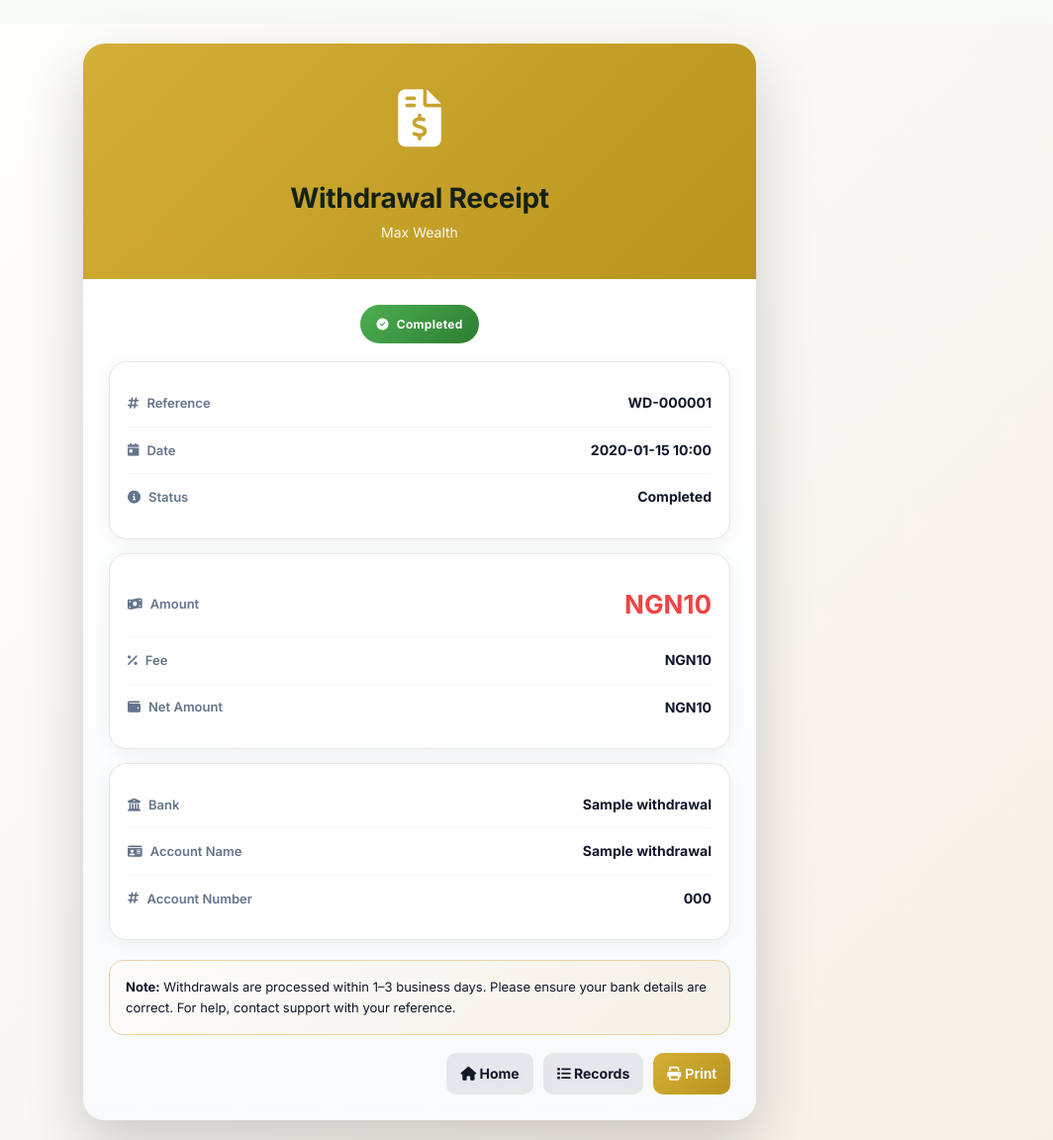
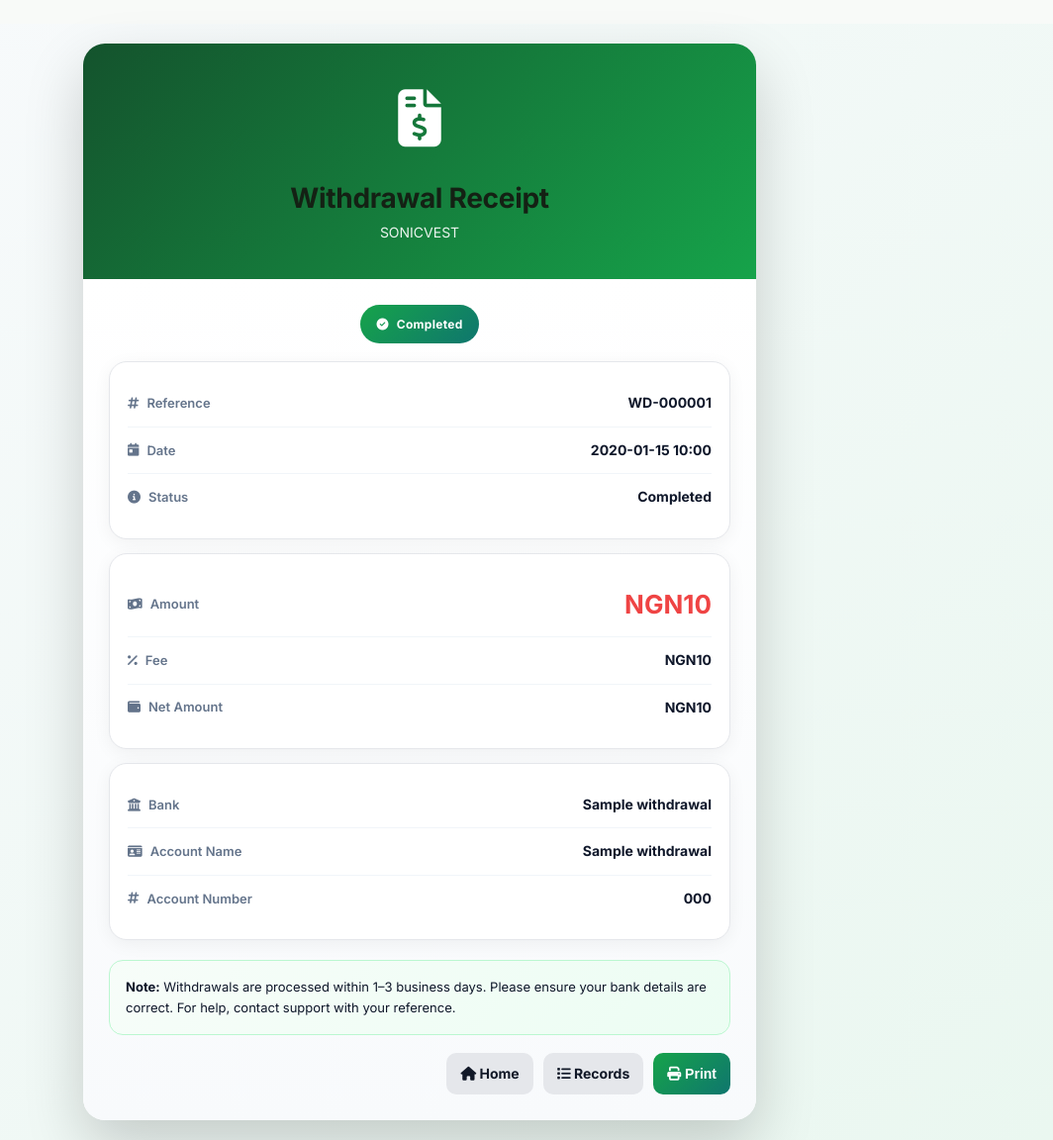
Before and after one commit to zinsu-moni/sonicvest, a Flask app: page /withdrawal/receipt/1 in a window 1280 px wide. Shown: the whole page at 99% size, without its empty margins (216-1280 px from the left). Run offline with Flask 3, Linux system fonts and the light colour scheme; the visitor is signed in with stand-in values (Sample User, id 1); tables that the repository leaves empty hold one stand-in row (values such as "Sample post"); some libraries are stand-ins or nearby versions.

Commit message:
Update business name in withdrawal receipt and enhance styling for improved aesthetics
Co-authored-by: Copilot <copilot@github.com>

```diff
--- a/app.py
+++ b/app.py
@@ -2416,7 +2416,7 @@ def withdrawal_receipt(withdrawal_id):
         user=user,
         withdrawal=withdrawal,
         transaction=txn,
-        business_name='Max Wealth',
+        business_name='SONICVEST',
         current_time=datetime.now()
     )
 
--- a/templates/withdrawal/receipt.html
+++ b/templates/withdrawal/receipt.html
@@ -8,7 +8,7 @@
 
 	.receipt-page {
 		font-family: 'Inter', sans-serif;
-		background: linear-gradient(135deg, #FFFFFF 0%, #F5F1E8 100%);
+		background: linear-gradient(135deg, #F8FAFC 0%, #EAF7F0 100%);
 		min-height: 100vh;
 		padding: 20px;
 	}
@@ -23,7 +23,7 @@
 	}
 
 	.receipt-header {
-		background: linear-gradient(135deg, #D4AF37 0%, #B8941E 100%);
+		background: linear-gradient(135deg, #14532D 0%, #16A34A 100%);
 		color: #fff;
 		padding: 36px 28px;
 		text-align: center;
@@ -89,12 +89,12 @@
 	}
 
 	.badge.success {
-		background: linear-gradient(135deg, #4CAF50, #2E7D32);
+		background: linear-gradient(135deg, #16A34A, #0F766E);
 		color: #fff;
 	}
 
 	.badge.pending {
-		background: linear-gradient(135deg, #f59e0b, #d97706);
+		background: linear-gradient(135deg, #22C55E, #15803D);
 		color: #fff;
 	}
 
@@ -147,8 +147,8 @@
 		margin-top: 16px;
 		border-radius: 14px;
 		padding: 16px;
-		border: 1px solid #E8D4A0;
-		background: linear-gradient(135deg, #FDFCFA, #F5F1E8);
+		border: 1px solid #BBF7D0;
+		background: linear-gradient(135deg, #F7FDF9, #ECFDF3);
 		color: #0f172a;
 		font-size: 13px;
 	}
@@ -171,7 +171,7 @@
 	}
 
 	.btn.primary {
-		background: linear-gradient(135deg, #D4AF37, #B8941E);
+		background: linear-gradient(135deg, #16A34A, #0F766E);
 		color: #fff;
 	}
 
```
